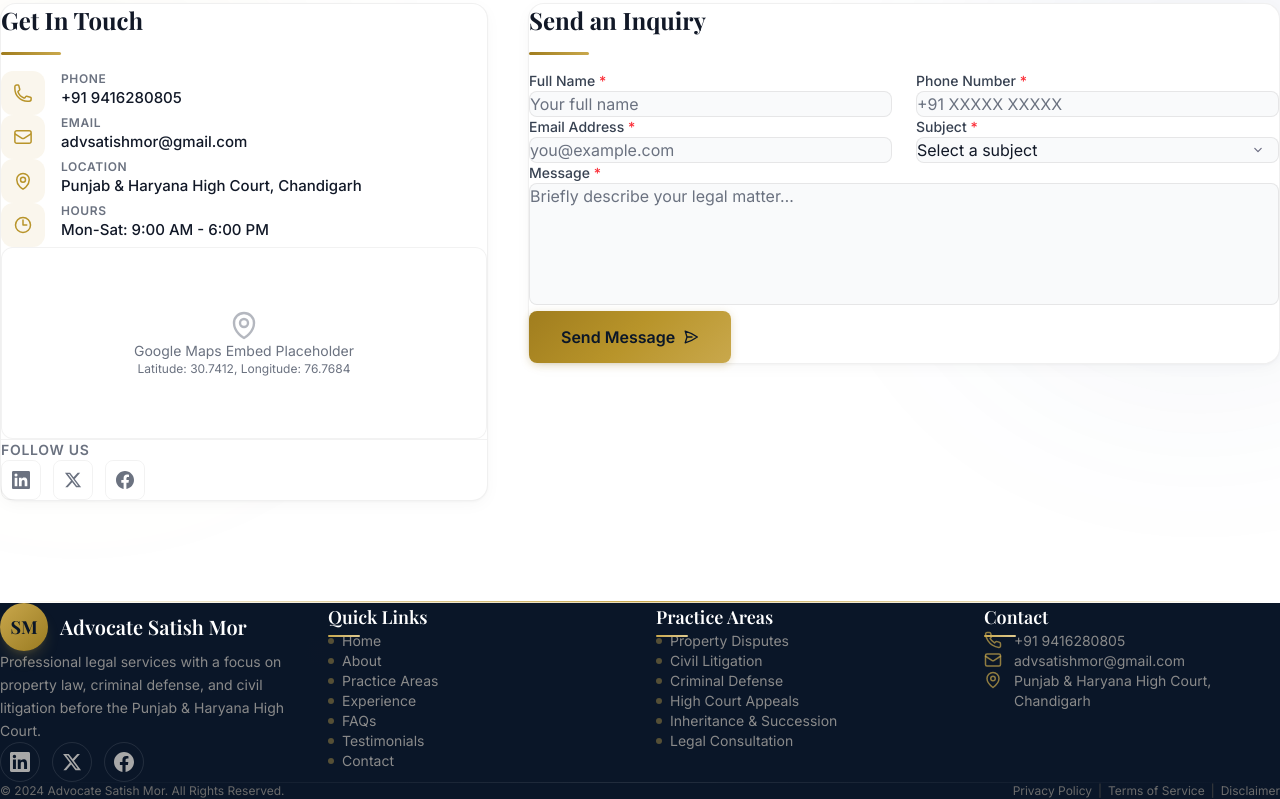
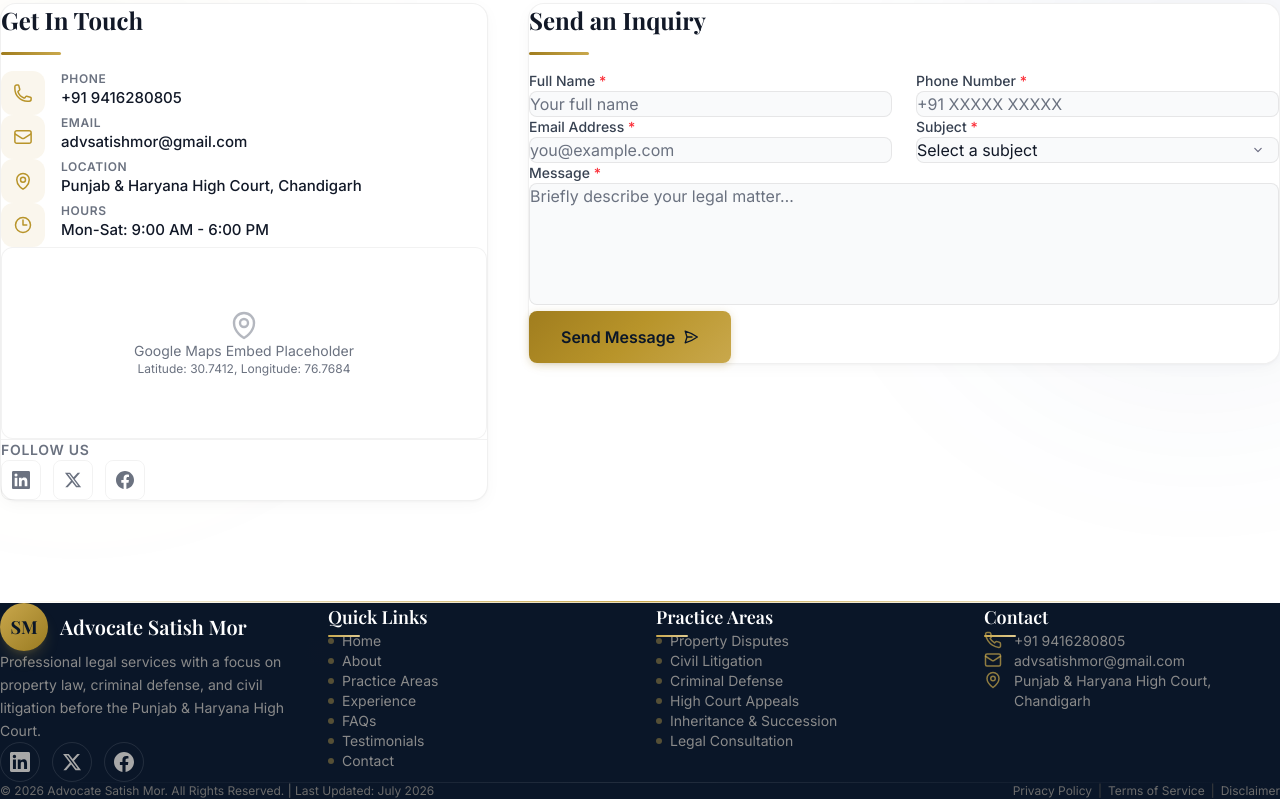
Before and after one commit to harshit123sehrawat/advocate-satish-mor, a Next.js app: page / in a window 1280 px wide. Shown: the part 5114-5913 px from the top of the page. Built offline with nearby package versions, Linux system fonts and the light colour scheme; a web font is replaced by a local one.

Commit message:
feat: add freshness signals for EEAT

```diff
--- a/src/app/layout.tsx
+++ b/src/app/layout.tsx
@@ -91,6 +91,7 @@ const jsonLd = {
       "@id": "https://advocate-satish-mor.vercel.app/#webpage",
       "url": "https://advocate-satish-mor.vercel.app/",
       "name": "Advocate Satish Mor | Lawyer & Legal Services in Chandigarh",
+      "dateModified": "2026-07-13T12:00:00.000Z",
       "isPartOf": {
         "@id": "https://advocate-satish-mor.vercel.app/#website"
       },
--- a/src/components/Footer.tsx
+++ b/src/components/Footer.tsx
@@ -351,7 +351,7 @@ export default function Footer() {
 
           {/* ── Bottom bar ── */}
           <div className="flex flex-col md:flex-row items-center justify-between gap-4 text-xs text-charcoal-500">
-            <p>&copy; 2024 Advocate Satish Mor. All Rights Reserved.</p>
+            <p>&copy; 2026 Advocate Satish Mor. All Rights Reserved. | Last Updated: July 2026</p>
 
             <div className="flex items-center gap-1.5">
               {BOTTOM_LINKS.map((link, i) => (
```
